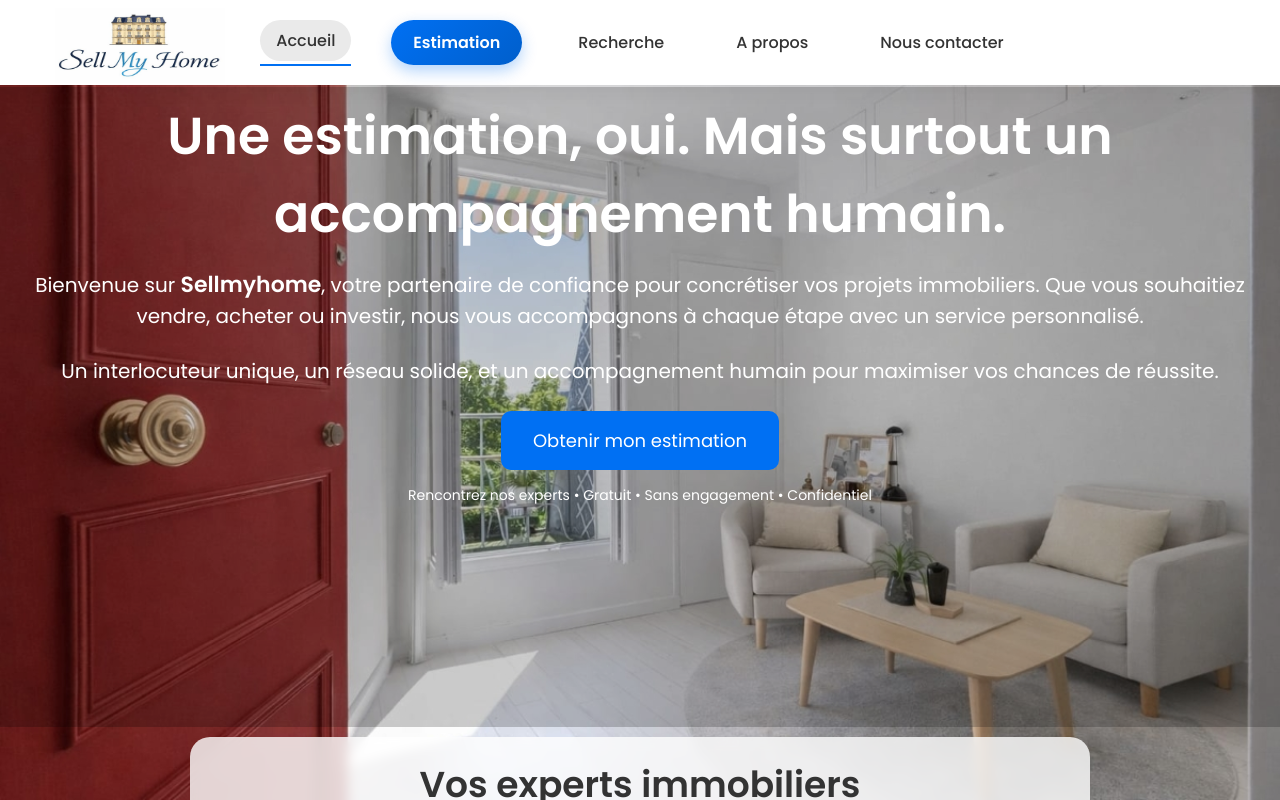
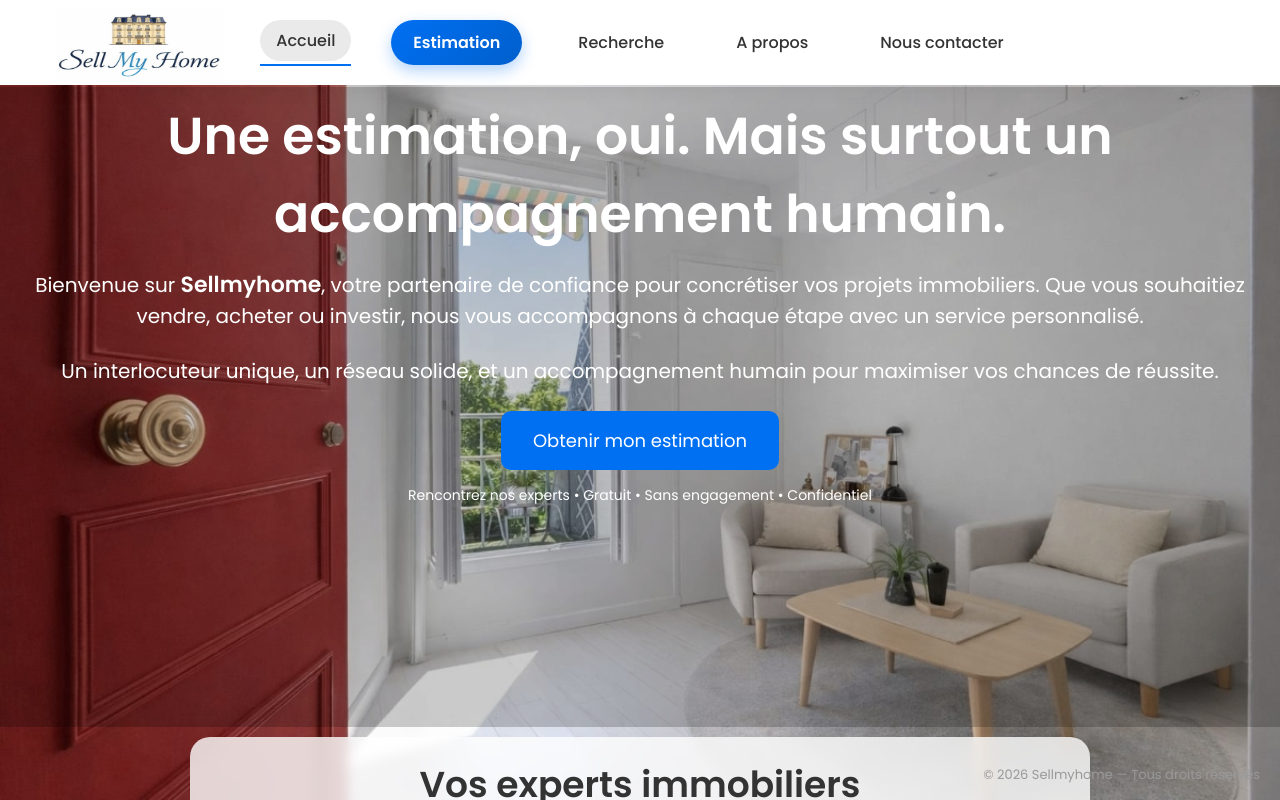
Before and after one commit to Juju-kpi/estimation_immo, a Next.js app: page / in a window 1280 px wide. Shown: the top 800 px of the page. Built offline with nearby package versions, Linux system fonts and the light colour scheme.

Commit message:
Update Footer.js

```diff
--- a/components/Footer.js
+++ b/components/Footer.js
@@ -41,7 +41,14 @@ export default function Footer() {
           priority
         />
       </div>
-<p style={{ marginTop: 20, fontSize: 13, color: "#999" }}>
+<p style={{
+    position: "absolute",
+    bottom: 15,
+    right: 20,
+    fontSize: 13,
+    color: "#999",
+  }}
+>
   © 2026 Sellmyhome — Tous droits réservés
 </p>
     </footer>
```
